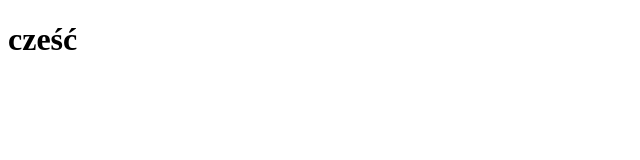
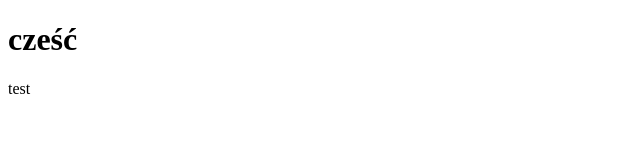
Before and after one commit to konrad4075/test, a plain HTML site: page index.html in a window 1280 px wide. Shown: the full height of the page, 0-640 px from the left. Drawn offline with Linux system fonts and the light colour scheme.

Commit message:
added p and changed style.css

```diff
--- a/index.html
+++ b/index.html
@@ -11,6 +11,7 @@
     <h1>cześć
 
     </h1>
+    <p>test</p>
 </body>
 
 </html>
--- a/style.css
+++ b/style.css
@@ -0,0 +1 @@
+fdsfd
```
